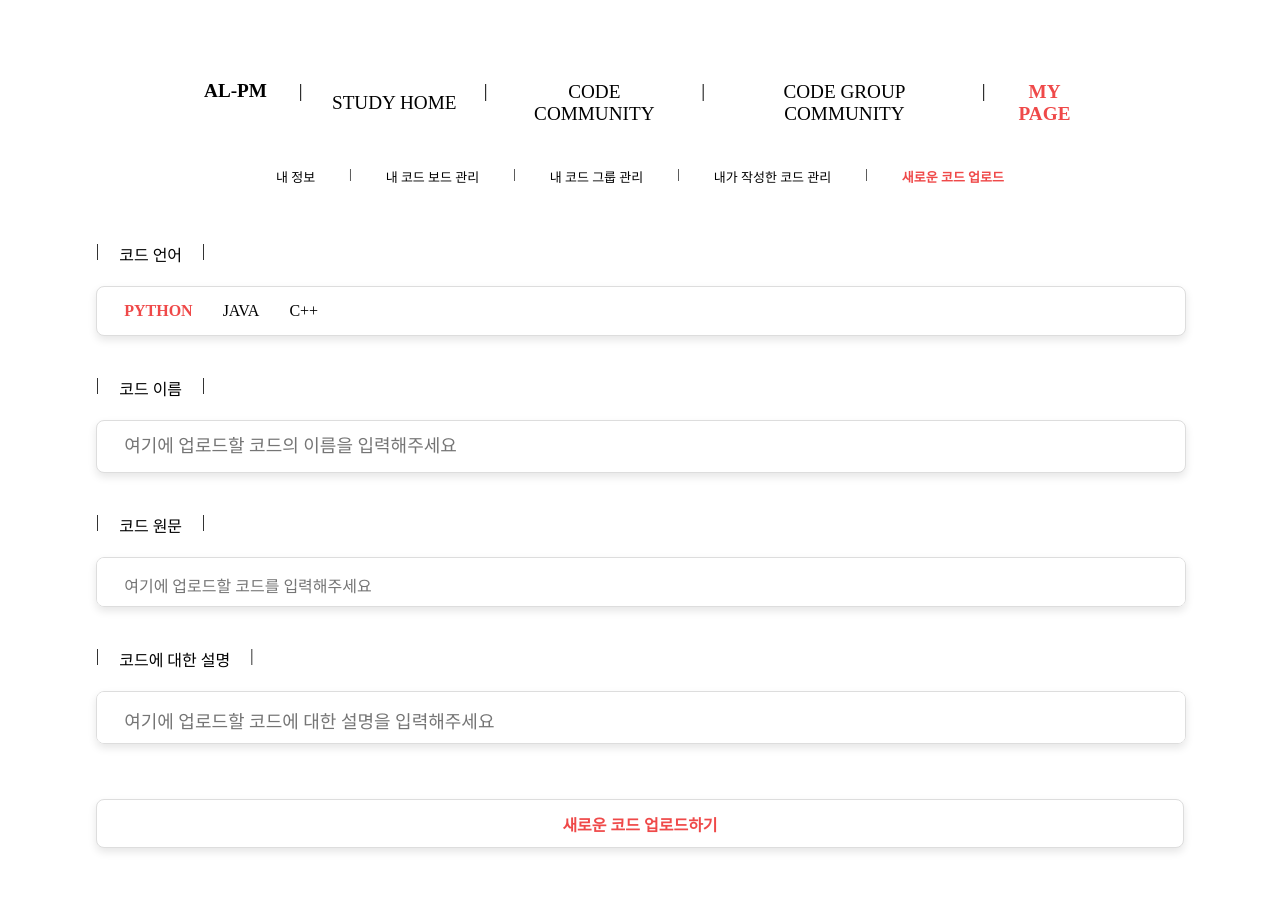
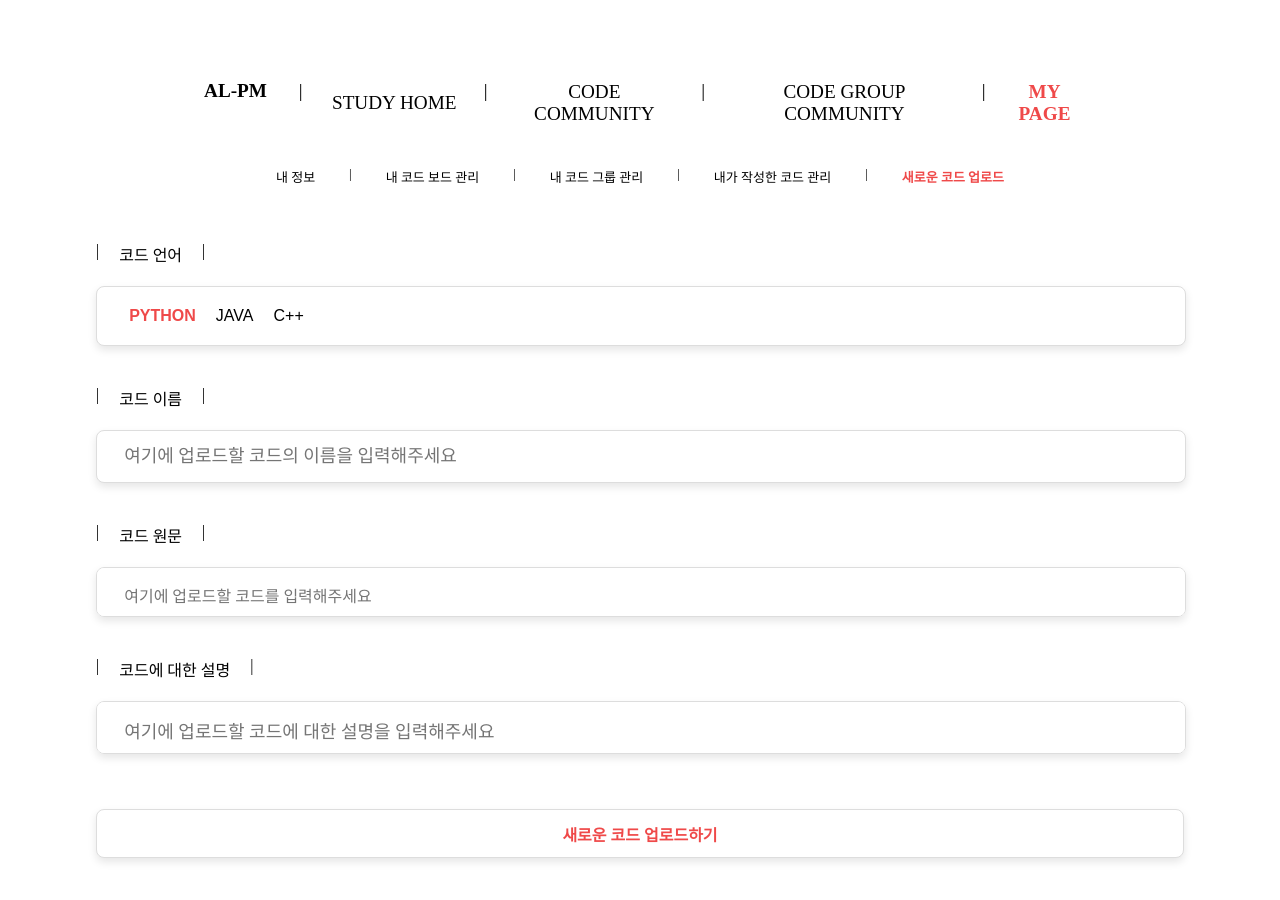
Before and after one commit to AL-PM/ALPM-web, a React (Create React App) app: page /mypage/NewCode in a window 1280 px wide. Shown: the top 900 px of the page. Built offline with nearby package versions, Linux system fonts and the light colour scheme; a web font is replaced by a local one.

Commit message:
[MOD] MY_PAGE 새로운 코드 업로드 버튼 호버링 추가

```diff
--- a/src/MyPage/NewCodeUpload/NewCodeUpload.css
+++ b/src/MyPage/NewCodeUpload/NewCodeUpload.css
@@ -83,3 +83,26 @@
 #CodeUploadwBtn:hover{
     box-shadow: 0 8px 16px rgba(0, 0, 0, 0.2); /* 마우스를 올렸을 때 더 큰 그림자 */
 }
+
+#UploadSettingInfo {
+    display: flex;
+    gap: 10px;
+  }
+
+  #UploadSettingInfo button {
+    background: none;
+    border: none;
+    cursor: pointer;
+    font-size: 16px;
+    padding: 5px;
+    transition: color 0.3s;
+  }
+
+  #UploadSettingInfo button.selected {
+    font-weight: bold;
+    color: #EF4949;
+  }
+
+  #UploadSettingInfo button:hover {
+    color: #F5A3A3; /* Lighter red for hover */
+  }
--- a/src/MyPage/NewCodeUpload/NewCodeUpload.jsx
+++ b/src/MyPage/NewCodeUpload/NewCodeUpload.jsx
@@ -136,9 +136,24 @@ function NewCodeUpload() {
       <div id="CodeDetailBody">
         <CodeUploadTitle Title={"코드 언어"} />
         <div id="UploadSettingInfo">
-          <span onClick={() => setLanguage("PYTHON")} style={{ fontWeight: language === "PYTHON" ? "bold" : 'normal', color: language === "PYTHON" ? "#EF4949" : "black" }}>PYTHON</span>
-          <span onClick={() => setLanguage("JAVA")} style={{ fontWeight: language === "JAVA" ? "bold" : 'normal', color: language === "JAVA" ? "#EF4949" : "black" }}>JAVA</span>
-          <span onClick={() => setLanguage("C")} style={{ fontWeight: language === "C" ? "bold" : 'normal', color: language === "C" ? "#EF4949" : "black" }}>C++</span>
+          <button
+            onClick={() => setLanguage("PYTHON")}
+            className={language === "PYTHON" ? "selected" : ""}
+          >
+            PYTHON
+          </button>
+          <button
+            onClick={() => setLanguage("JAVA")}
+            className={language === "JAVA" ? "selected" : ""}
+          >
+            JAVA
+          </button>
+          <button
+            onClick={() => setLanguage("C")}
+            className={language === "C" ? "selected" : ""}
+          >
+            C++
+          </button>
         </div>
         <CodeUploadTitle Title={"코드 이름"} />
         <input id='UploadDescription'
```
